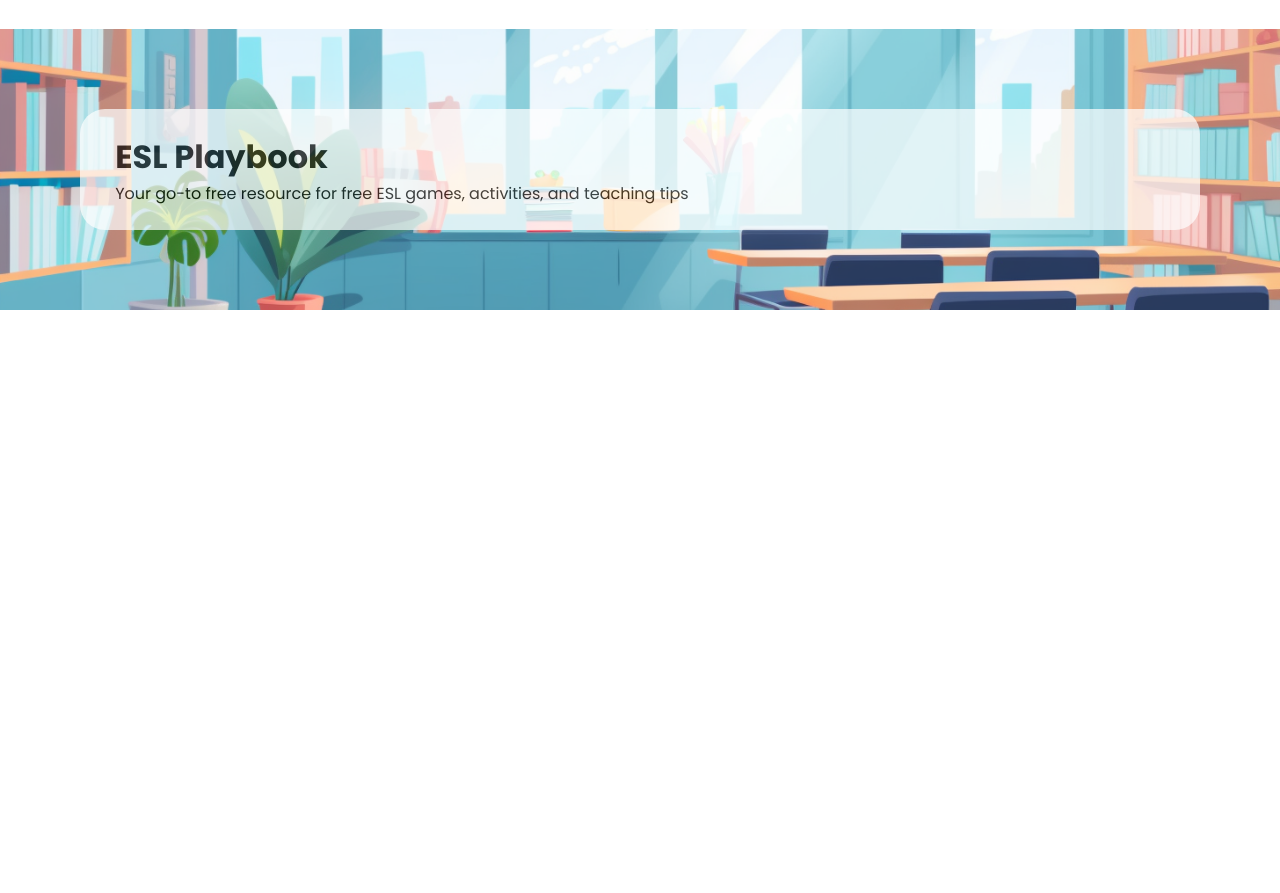
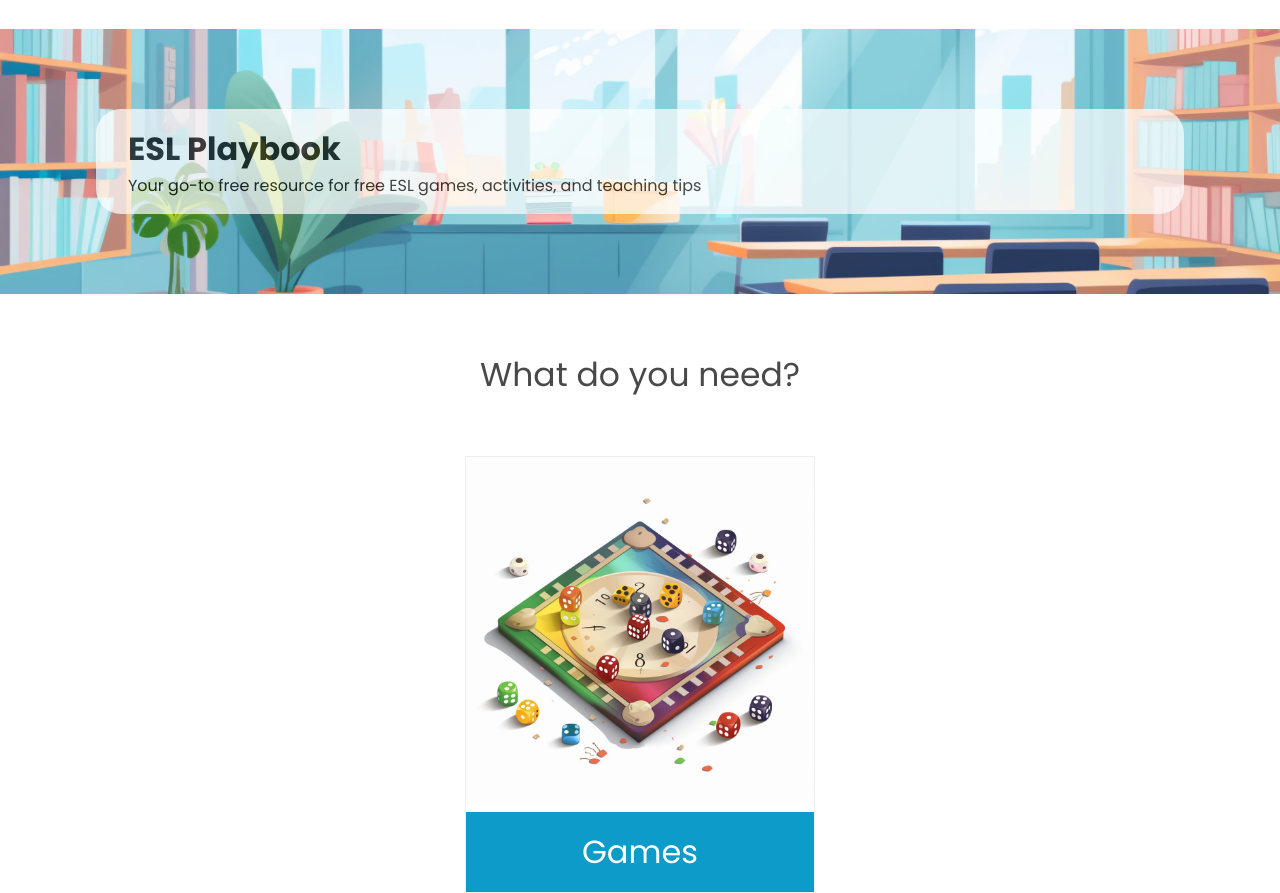
Before and after one commit to bengera/esl-playbook, a website: page index.html in a window 1280 px wide. Shown: the part 80-973 px from the top of the page. Before the commit the page ends 800 px from the top, so only its background shows below. Drawn offline with Linux system fonts and the light colour scheme.

Commit message:
add box element

```diff
--- a/index.html
+++ b/index.html
@@ -47,6 +47,22 @@
 
   <main>
 
+    <section class="content">
+      <h2 class="content__heading">What do you need?</h2>
+      <div class="content__container">
+
+        <div class="box">
+          <img src="./img/board-game.png" alt="games" class="box__img">
+          <div class="box__bottom-bar">
+             <p class="box__title">Games</p>
+             <button class="box__button">View page</button>
+          </div>
+       </div>
+
+
+      </div>
+    </section>
+
 </main>
 
 
--- a/sass/base/_global.scss
+++ b/sass/base/_global.scss
@@ -26,33 +26,42 @@ main {
 
 }
 
-.header {
-
-  padding: 5rem;
-  background-image: url('/img/classroom.png');
-  background-repeat: no-repeat;
-  background-size: cover;
-  background-position: center;
-  min-height: 200px;
+.content {
 
 
+  &__heading {
+    color: $color-dark-grey;
+    font-size: 2.0625em;
+    font-weight: t.$regular;
+    text-align: center;
+    margin: 56px 0;
+  }
+}
 
+.box {
+  border: 1px solid rgb(238, 238, 238);
+  max-width: 350px;
+  margin: 0 auto;
 
-  &__inner-box {
-    background-color: $color-white;
-    padding: 1.5rem 2.2rem;
-    border-radius: 25px;
-    opacity: 70%;
+  &__img {
+
+    width: 100%;
   }
 
-   &__heading {
-      font-weight: t.$ex-bold;
+  &__bottom-bar {
+    background-color: $color-blue;
+    color: $color-white;
+    font-size: 32px;
+    padding:1rem;
+    font-weight: t.$regular;
+    text-align: center;
+  }
+
+  &__title {
 
   }
 
-   &__tagline {
-
+  &__button {
+    display: none;
   }
-
-
 }
--- a/sass/layouts/_header.scss
+++ b/sass/layouts/_header.scss
@@ -0,0 +1,28 @@
+@use "../abstracts" as *; // imported with folder because of forwards
+@use "../base/typography" as t;
+
+.header {
+  // height:50vh;
+  padding: 5rem 2rem;
+  width: 100%;
+  background-image: url("/img/classroom.png");
+  background-repeat: no-repeat;
+  background-size: cover;
+  background-position: center;
+
+  &__inner-box {
+    background-color: $color-white;
+    padding: 1rem 2rem;
+    width: 85vw;
+    border-radius: 25px;
+    opacity: 70%;
+    margin: 0 auto;
+  }
+
+  &__heading {
+    font-weight: t.$ex-bold;
+  }
+
+  &__tagline {
+  }
+}
--- a/sass/main.scss
+++ b/sass/main.scss
@@ -1,2 +1,3 @@
 @use './base/global';
 @use './layouts/navigation';
+@use './layouts/header';
```
Also changed, not shown: css/style.css, img/board-game.png (renamed from img/board game.png), 1 other file.
